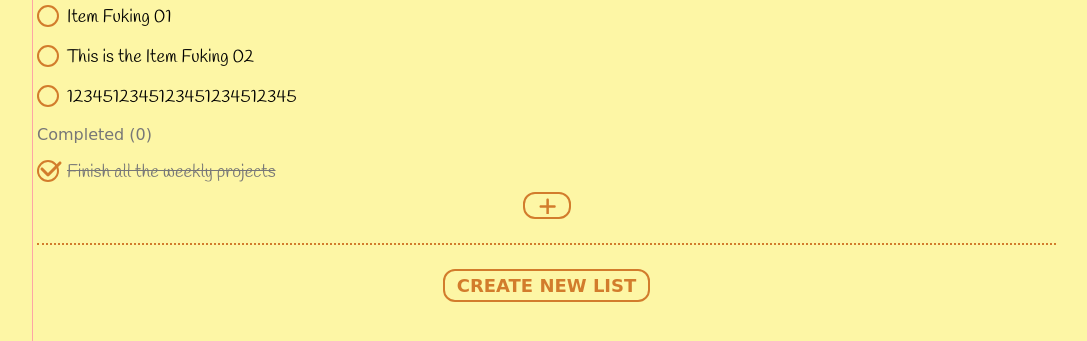
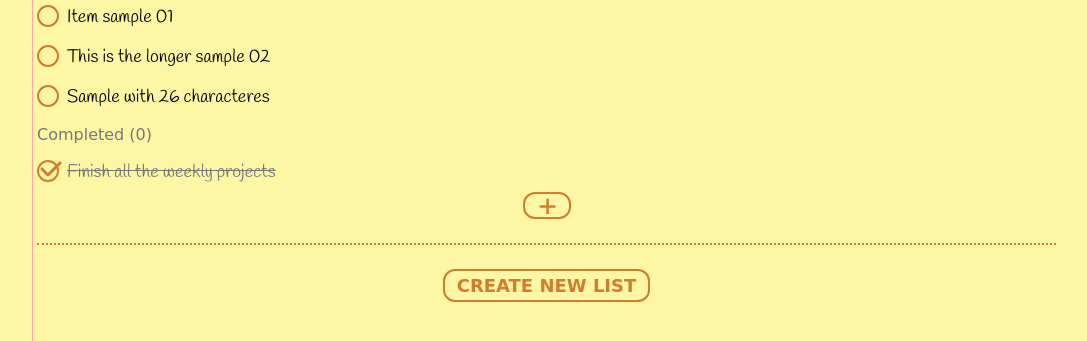
Before and after one commit to cristianopaludo/to-do-List, a plain HTML site: page index.html in a window 1280 px wide. Shown: the part 81-422 px from the top of the page, without its empty margins (96-1183 px from the left). Drawn offline with Linux system fonts and the light colour scheme; a web font is replaced by a local one.

Commit message:
Update index.html

```diff
--- a/index.html
+++ b/index.html
@@ -38,7 +38,7 @@
         <li class="to-do-item">
           <div class="item-container">
             <div class="check-field"></div>
-            <p>Item Fuking 01</p>
+            <p>Item sample 01</p>
           </div>
 
           <button class="delete-item">
@@ -51,7 +51,7 @@
         <li class="to-do-item">
           <div class="item-container">
             <div class="check-field"></div>
-            <p>This is the Item Fuking 02</p>
+            <p>This is the longer sample 02</p>
           </div>
 
           <button class="delete-item">
@@ -64,7 +64,7 @@
         <li class="to-do-item">
           <div class="item-container">
             <div class="check-field"></div>
-            <p>1234512345123451234512345</p>
+            <p>Sample with 26 characteres</p>
           </div>
 
           <button class="delete-item">
```
